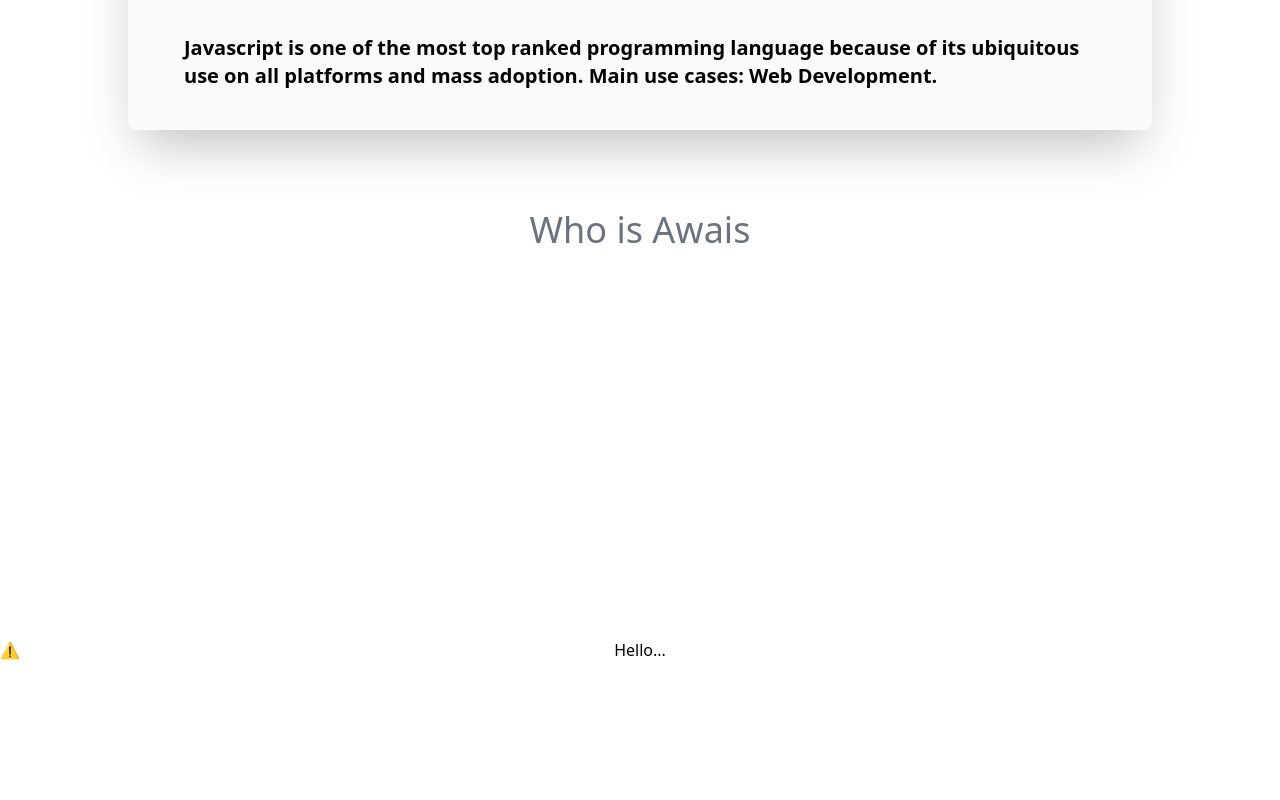
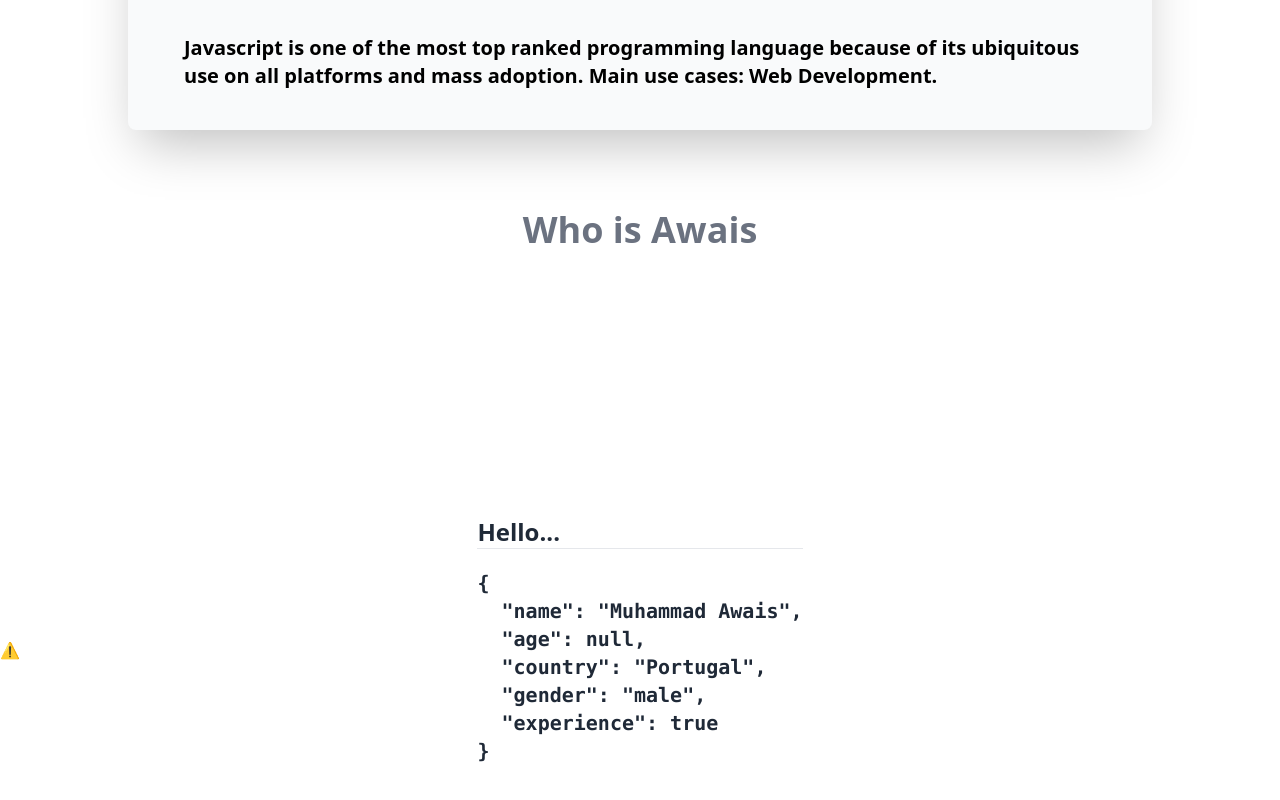
Before and after one commit to awaisaslampro/portfolio, a React (Create React App) app: page / in a window 1280 px wide. Shown: the part 2838-3638 px from the top of the page. Built offline with nearby package versions, Linux system fonts and the light colour scheme; no server answers.

Commit message:
Developer info

```diff
--- a/src/pages/Home.js
+++ b/src/pages/Home.js
@@ -80,13 +80,25 @@ function Home() {
 
                     {/* Dev info */}
                     <div>
-                        <h1 className='text-4xl text-gray-500 text-center'>Who is Awais</h1>
-                        <div className='h-screen relative'>
+                        <h1 className='text-4xl text-gray-500 text-center font-bold'>Who is Awais</h1>
+                        <div className='h-screen relative text-gray-800'>
                             <div className='h-full'>
                                 <lottie-player src="https://assets8.lottiefiles.com/packages/lf20_dcatp5cr.json" loop autoplay></lottie-player>
                             </div>
-                            <div className='absolute inset-0 flex items-center justify-center'>
-                                <h1>Hello...</h1>
+                            <div className='absolute inset-0 flex flex-col items-center justify-center'>
+                                <h1 className='text-2xl font-bold'>Hello...
+                                    <hr />
+                                    <pre className='text-xl my-5 font-semibold'>
+                                        {JSON.stringify({
+                                            name: "Muhammad Awais",
+                                            age: null,
+                                            country: "Portugal",
+                                            gender: "male",
+                                            experience: true
+
+                                        }, null, 2)}
+                                    </pre>
+                                </h1>
                             </div>
                         </div>
                     </div>
```
